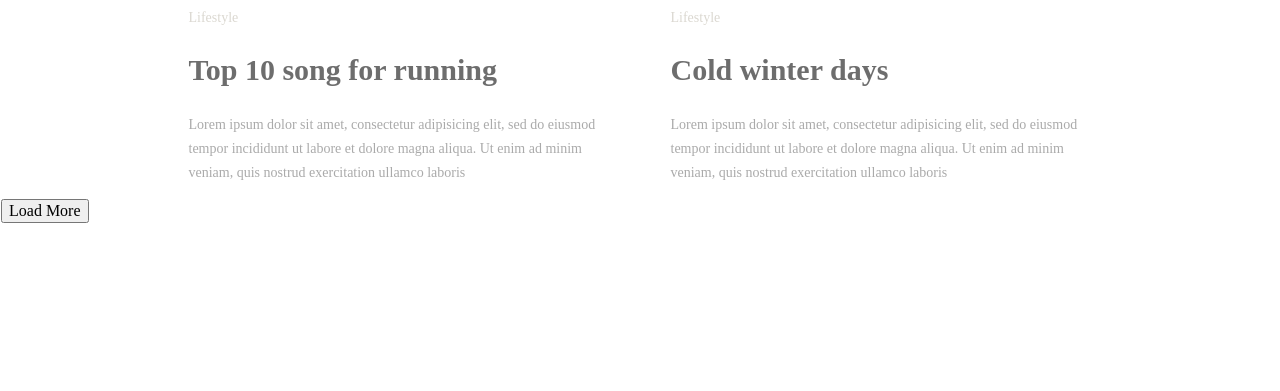
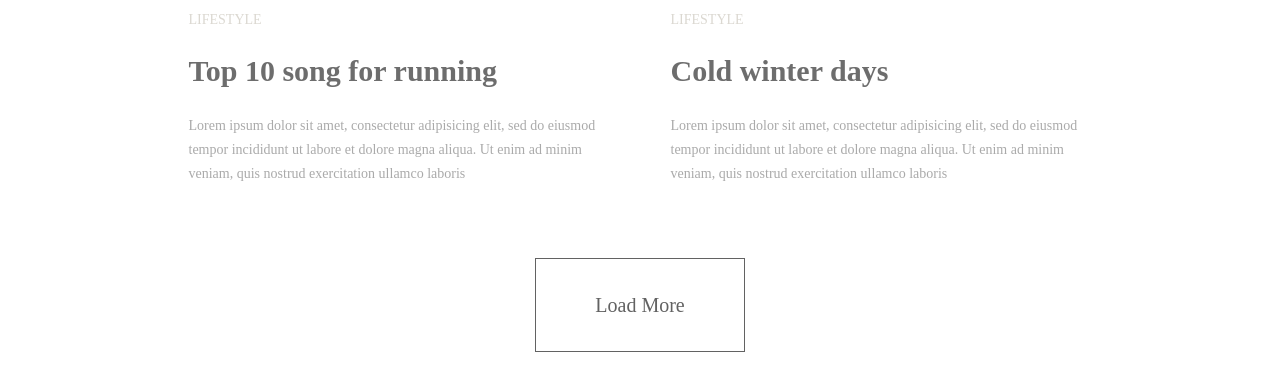
Before and after one commit to simabui/Homework, a plain HTML site: page hw03/index.html in a window 1280 px wide. Shown: the part 1477-1868 px from the top of the page. Before the commit the page ends 1701 px from the top, so only its background shows below. Drawn offline with Linux system fonts and the light colour scheme.

Commit message:
added footer

```diff
--- a/hw03/css/styles.css
+++ b/hw03/css/styles.css
@@ -71,7 +71,8 @@ input[type="”radio”"].visually-hidden {
 }
 .topics-type{
   color: #dbd8d1;
-  line-height: 16.8px;
+  line-height: 17px;
+  text-transform: uppercase;
 }
 
 .topics-title{
@@ -85,3 +86,23 @@ input[type="”radio”"].visually-hidden {
   line-height: 24px;
   color: #aaaaaa;
 }
+/* Footer */
+
+.footer-container{
+  padding-top: 58px;
+  padding-bottom: 70px;
+}
+
+.button{
+  padding: 34px 22px;
+  border: 1px solid #626262;
+  width: 164px;
+  margin: 0 auto;
+  text-align: center;
+}
+
+.button-text{
+  font-size: 20px;
+  line-height: 24px;
+  color: #626262;
+}
--- a/hw03/index.html
+++ b/hw03/index.html
@@ -29,7 +29,7 @@
         <h1 class="visually-hidden">About Topics</h1>
         <ul class="topics-list">
           <li class="topics-list-item">
-            <img src="img/image.jpg" alt="woman" />
+            <img src="img/image.jpg" alt="woman" width="420" height="280"/>
             <p class="topics-type">Lifestyle</p>
             <h2 class="topics-title">More than just a music festival</h2>
             <p class="topics-description">
@@ -39,7 +39,7 @@
             </p>
           </li>
           <li class="topics-list-item">
-            <img src="img/coffee.jpg" alt="Coffee"  />
+            <img src="img/coffee.jpg" alt="Coffee"  width="420" height="280"/>
             <p class="topics-type">Lifestyle</p>
             <h2 class="topics-title">Life tastes better with coffee</h2>
             <p class="topics-description">
@@ -49,7 +49,7 @@
             </p>
           </li>
           <li class="topics-list-item">
-            <img src="img/image-2.jpg" alt="American Dream" />
+            <img src="img/image-2.jpg" alt="American Dream" width="420" height="280"/>
             <p class="topics-type">Photodiary</p>
             <h2 class="topics-title">American dream</h2>
             <p class="topics-description">
@@ -59,7 +59,7 @@
             </p>
           </li>
           <li class="topics-list-item">
-            <img src="img/image-3.jpg" alt="Alps" />
+            <img src="img/image-3.jpg" alt="Alps" width="420" height="280"/>
             <p class="topics-type">Photodiary</p>
             <h2 class="topics-title">A day exploring the Alps</h2>
             <p class="topics-description">
@@ -69,7 +69,7 @@
             </p>
           </li>
           <li class="topics-list-item">
-            <img src="img/image-4.jpg" alt="Song" />
+            <img src="img/image-4.jpg" alt="Song" width="420" height="280"/>
             <p class="topics-type">Lifestyle</p>
             <h2 class="topics-title">Top 10 song for running</h2>
             <p class="topics-description">
@@ -91,8 +91,8 @@
         </ul>
       </section>
     </main>
-    <footer>
-      <button type="button">Load More</button>
+    <footer class="footer-container">
+          <div class="button button-text">Load More</div>
     </footer>
   </body>
 </html>
```
